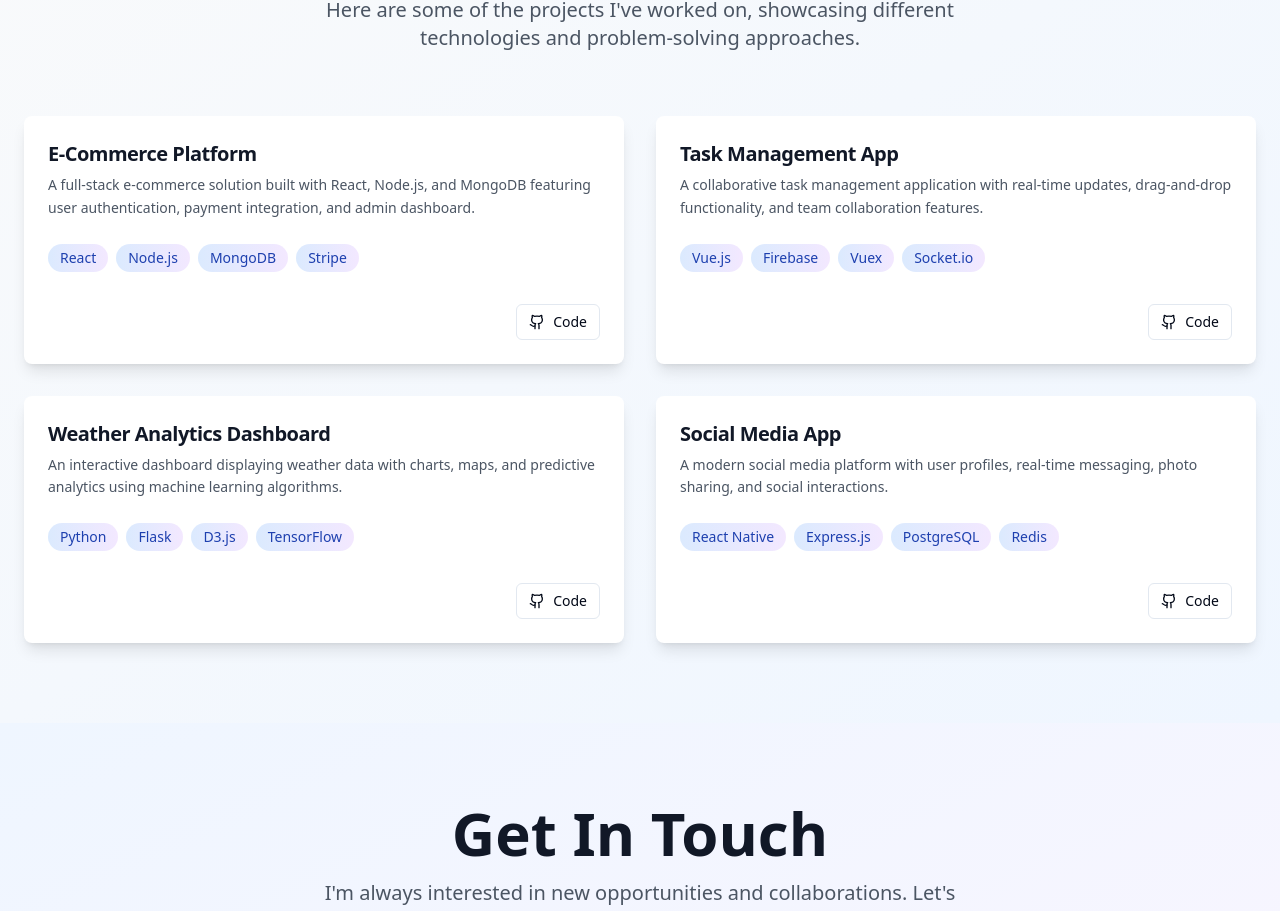
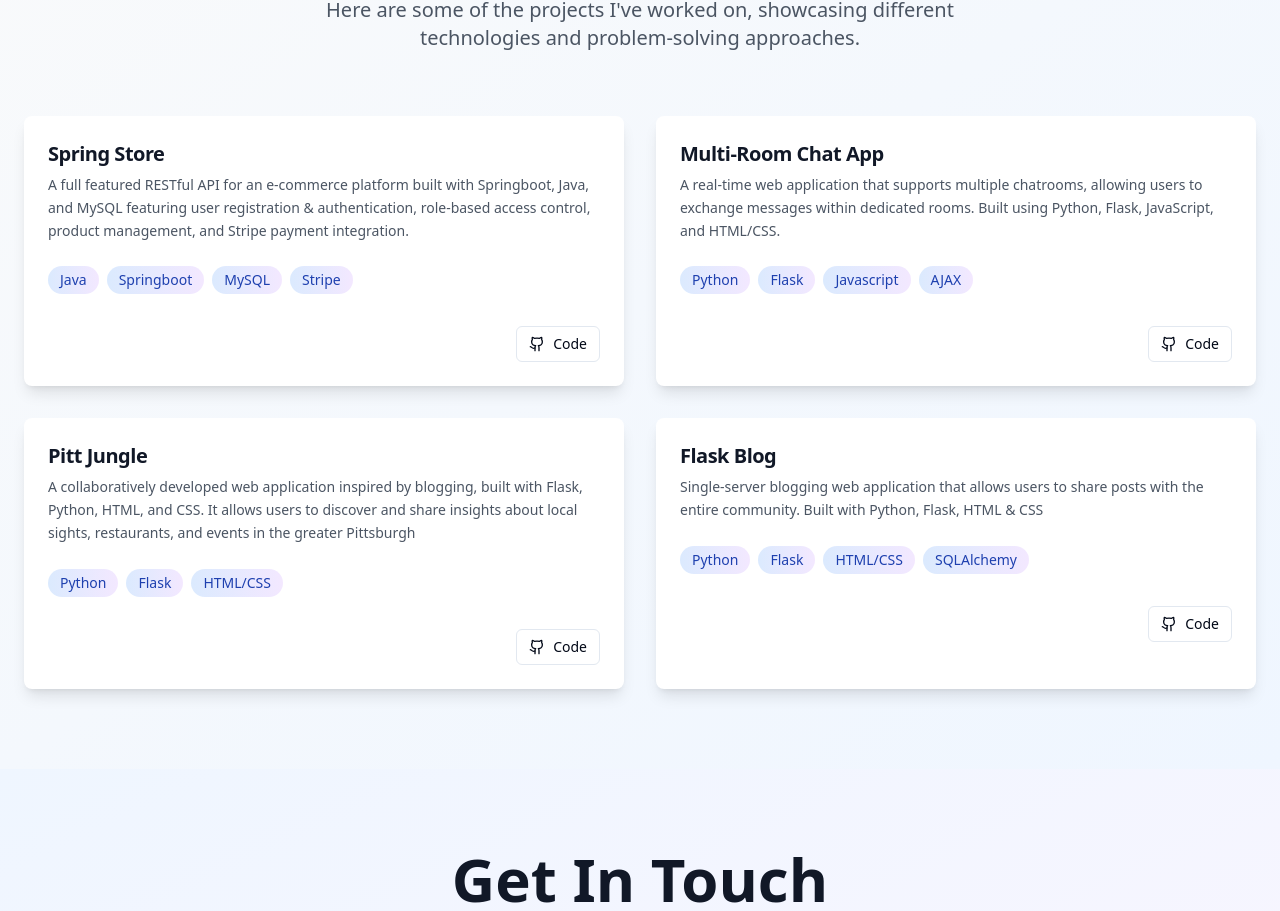
Before and after one commit to davidladeji/portfolio, a React (Vite) app: page / in a window 1280 px wide. Shown: the part 1712-2623 px from the top of the page. Built offline with nearby package versions, Linux system fonts and the light colour scheme.

Commit message:
Add project details

```diff
--- a/src/components/Hero.tsx
+++ b/src/components/Hero.tsx
@@ -21,9 +21,6 @@ const Hero = () => {
       <div className="container mx-auto px-6 grid md:grid-cols-2 gap-12 items-center relative z-10">
         <div className="space-y-6 animate-fade-in">
           <div className="flex items-center space-x-4">
-            {/* <div className="w-16 h-16 rounded-full bg-gradient-to-r from-blue-500 to-purple-600 flex items-center justify-center">
-              <span className="text-white text-xl font-bold">JS</span>
-            </div> */}
             <div>
               <span className="text-2xl">👋</span>
               <span className="font-bold text-gray-400 text-xl">  Hello Stranger, Nice to meet ya </span>
@@ -34,8 +31,6 @@ const Hero = () => {
             <h1 className="text-4xl md:text-6xl font-bold leading-tight">
               <span className="text-gray-900">Oladapo David Ladeji</span>
               <br />
-              {/* <span className="text-gray-900">Ladeji</span>
-              <span className="text-black-400">_</span> */}
             </h1>
 
             <p className="text-lg text-gray-600 max-w-md leading-relaxed">
--- a/src/components/Projects.tsx
+++ b/src/components/Projects.tsx
@@ -6,32 +6,32 @@ import { Github } from 'lucide-react';
 const Projects = () => {
   const projects = [
     {
-      title: "E-Commerce Platform",
-      description: "A full-stack e-commerce solution built with React, Node.js, and MongoDB featuring user authentication, payment integration, and admin dashboard.",
-      technologies: ["React", "Node.js", "MongoDB", "Stripe"],
+      title: "Spring Store",
+      description: "A full featured RESTful API for an e-commerce platform built with Springboot, Java, and MySQL featuring user registration & authentication, role-based access control, product management, and Stripe payment integration.",
+      technologies: ["Java", "Springboot", "MySQL", "Stripe"],
       liveLink: "#",
-      githubLink: "#"
+      githubLink: "https://github.com/davidladeji/spring-api-starter"
     },
     {
-      title: "Task Management App",
-      description: "A collaborative task management application with real-time updates, drag-and-drop functionality, and team collaboration features.",
-      technologies: ["Vue.js", "Firebase", "Vuex", "Socket.io"],
+      title: "Multi-Room Chat App",
+      description: "A real-time web application that supports multiple chatrooms, allowing users to exchange messages within dedicated rooms. Built using Python, Flask, JavaScript, and HTML/CSS.",
+      technologies: ["Python", "Flask", "Javascript", "AJAX"],
       liveLink: "#",
-      githubLink: "#"
+      githubLink: "https://github.com/davidladeji/Multi-room-chat-app"
     },
     {
-      title: "Weather Analytics Dashboard",
-      description: "An interactive dashboard displaying weather data with charts, maps, and predictive analytics using machine learning algorithms.",
-      technologies: ["Python", "Flask", "D3.js", "TensorFlow"],
+      title: "Pitt Jungle",
+      description: "A collaboratively developed web application inspired by blogging, built with Flask, Python, HTML, and CSS. It allows users to discover and share insights about local sights, restaurants, and events in the greater Pittsburgh",
+      technologies: ["Python", "Flask", "HTML/CSS"],
       liveLink: "#",
-      githubLink: "#"
+      githubLink: "https://github.com/davidladeji/PittJungle"
     },
     {
-      title: "Social Media App",
-      description: "A modern social media platform with user profiles, real-time messaging, photo sharing, and social interactions.",
-      technologies: ["React Native", "Express.js", "PostgreSQL", "Redis"],
+      title: "Flask Blog",
+      description: "Single-server blogging web application that allows users to share posts with the entire community. Built with Python, Flask, HTML & CSS",
+      technologies: ["Python", "Flask", "HTML/CSS", "SQLAlchemy"],
       liveLink: "#",
-      githubLink: "#"
+      githubLink: "https://github.com/davidladeji/Flask-blog"
     }
   ];
 
```
